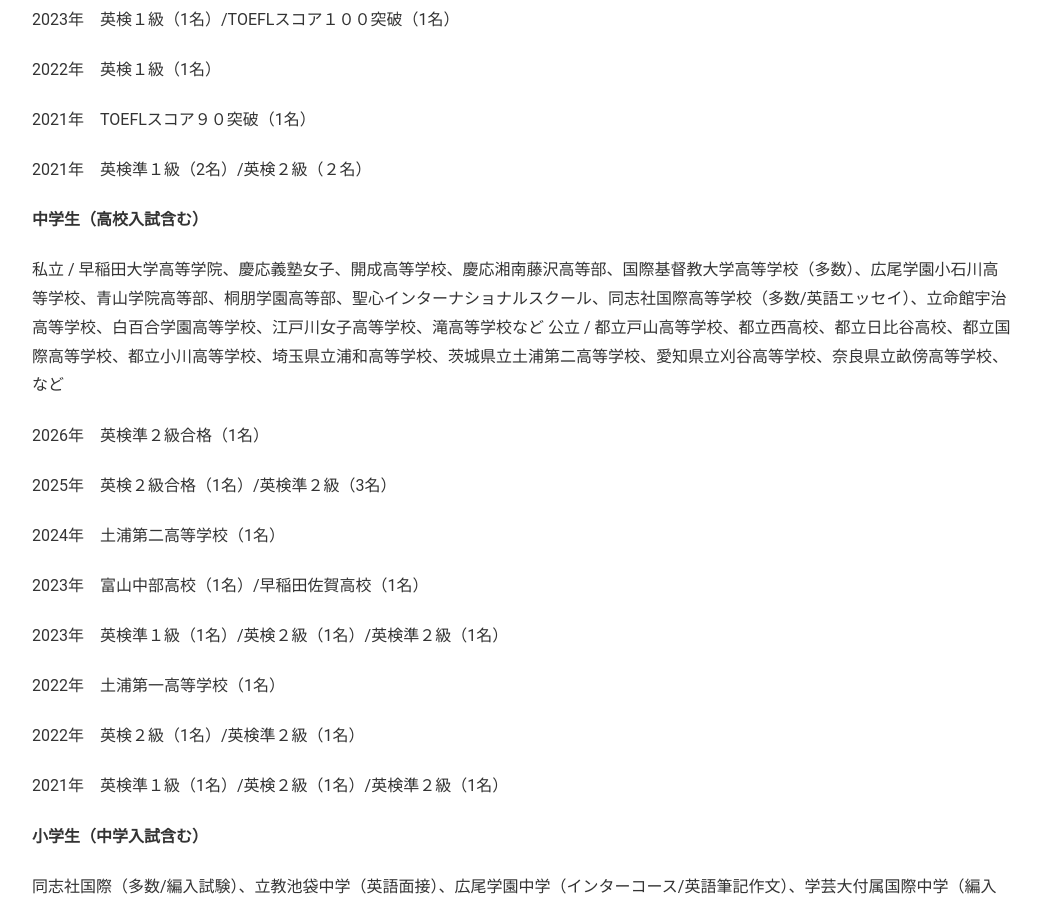
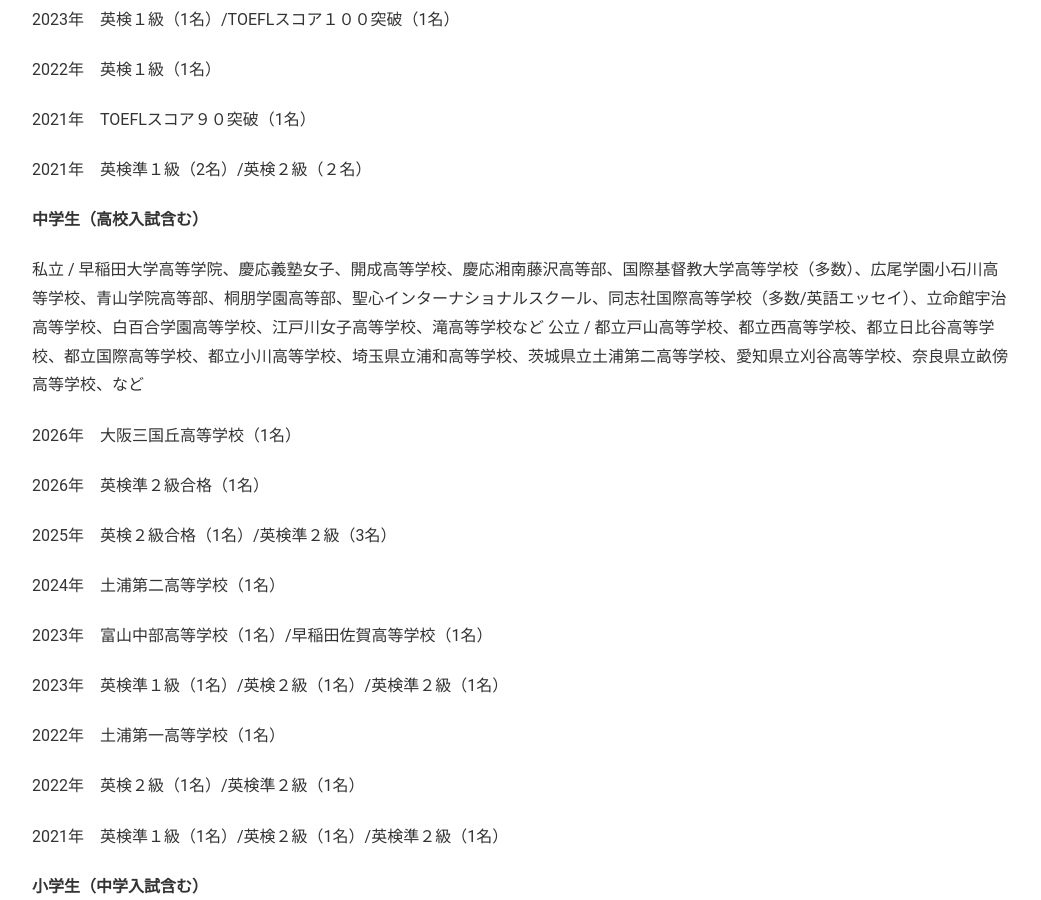
Before and after one commit to phocean/akispace, a Jekyll site: the page built from exam_results.md, in a window 1280 px wide and 900 px high, scrolled down 987 px. Shown: the whole window, without its empty margins (118-1159 px from the left). Built offline with Jekyll 4.4.1, drawn with Linux system fonts in a browser that asks for light colours.

Commit message:
Update exam_results.md

```diff
--- a/exam_results.md
+++ b/exam_results.md
@@ -42,7 +42,9 @@
 
 <strong>中学生（高校入試含む）</strong>
 
-私立 / 早稲田大学高等学院、慶応義塾女子、開成高等学校、慶応湘南藤沢高等部、国際基督教大学高等学校（多数）、広尾学園小石川高等学校、青山学院高等部、桐朋学園高等部、聖心インターナショナルスクール、同志社国際高等学校（多数/英語エッセイ）、立命館宇治高等学校、白百合学園高等学校、江戸川女子高等学校、滝高等学校など   公立 / 都立戸山高等学校、都立西高校、都立日比谷高校、都立国際高等学校、都立小川高等学校、埼玉県立浦和高等学校、茨城県立土浦第二高等学校、愛知県立刈谷高等学校、奈良県立畝傍高等学校、など
+私立 / 早稲田大学高等学院、慶応義塾女子、開成高等学校、慶応湘南藤沢高等部、国際基督教大学高等学校（多数）、広尾学園小石川高等学校、青山学院高等部、桐朋学園高等部、聖心インターナショナルスクール、同志社国際高等学校（多数/英語エッセイ）、立命館宇治高等学校、白百合学園高等学校、江戸川女子高等学校、滝高等学校など   公立 / 都立戸山高等学校、都立西高等学校、都立日比谷高等学校、都立国際高等学校、都立小川高等学校、埼玉県立浦和高等学校、茨城県立土浦第二高等学校、愛知県立刈谷高等学校、奈良県立畝傍高等学校、など
+
+2026年　大阪三国丘高等学校（1名）
 
 2026年　英検準２級合格（1名）
 
@@ -50,7 +52,7 @@
 
 2024年　土浦第二高等学校（1名）
 
-2023年　富山中部高校（1名）/早稲田佐賀高校（1名）
+2023年　富山中部高等学校（1名）/早稲田佐賀高等学校（1名）
 
 2023年　英検準１級（1名）/英検２級（1名）/英検準２級（1名）
 
```
